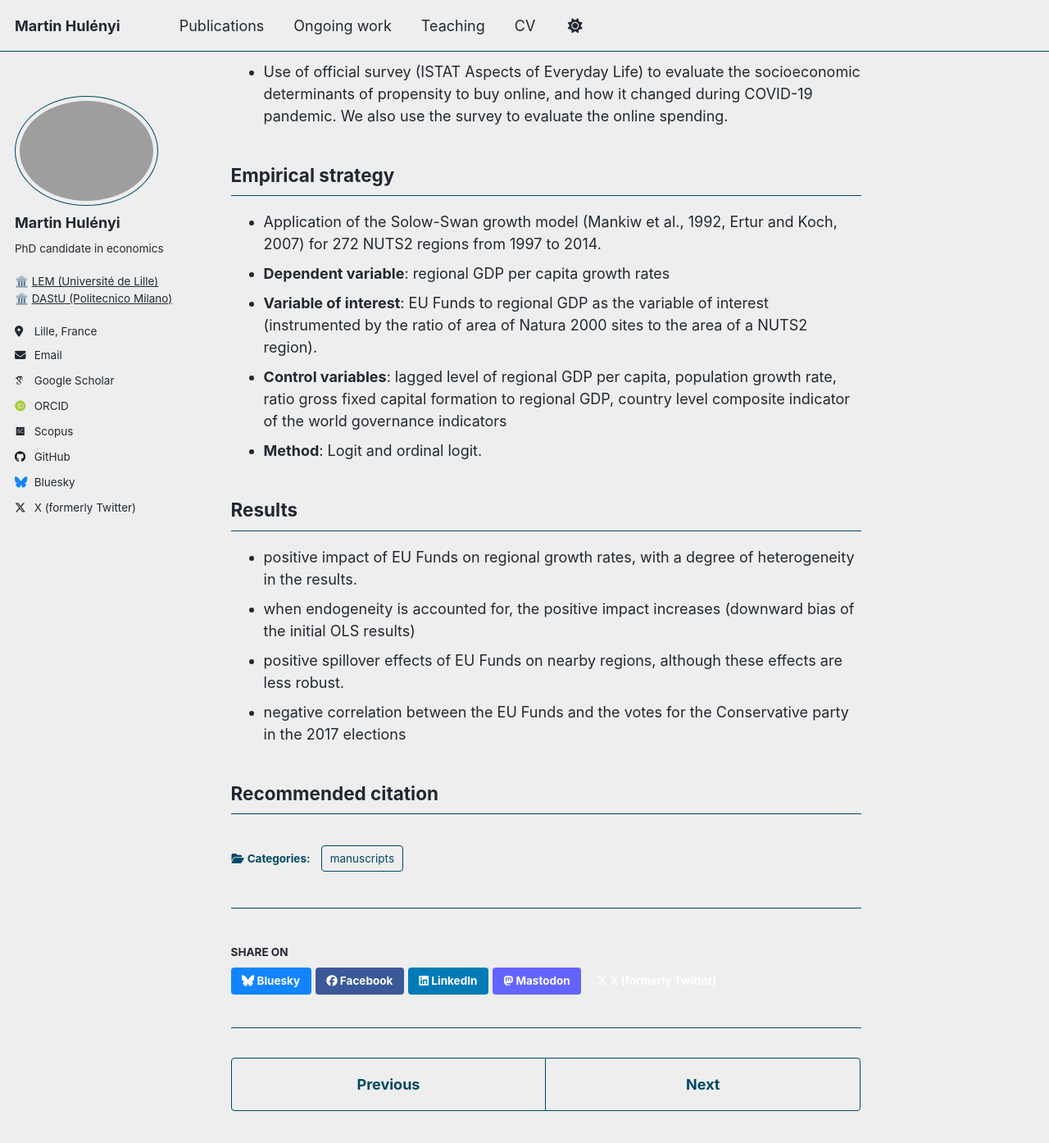
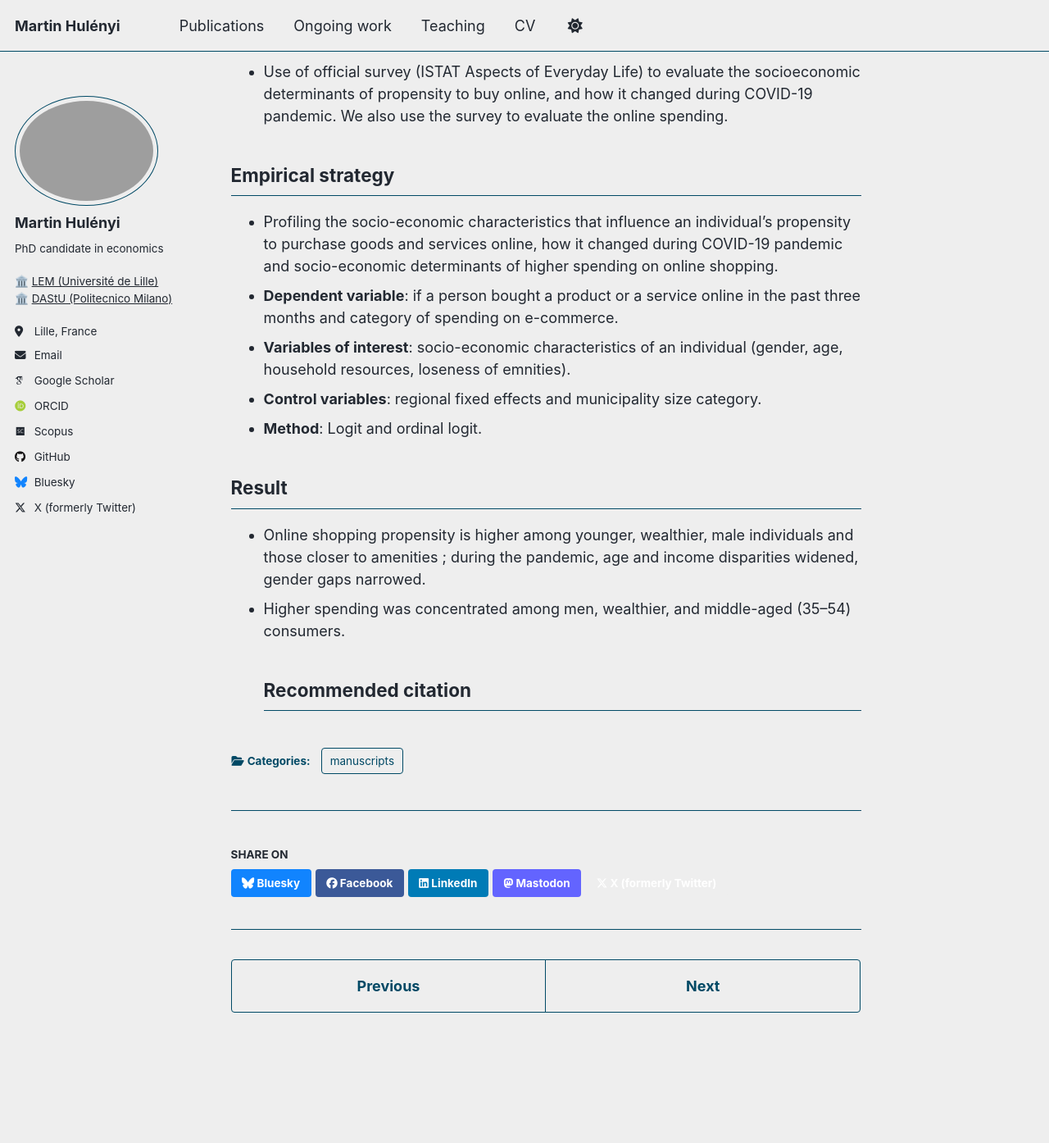
Before and after one commit to martinhulenyi/martinhulenyi.github.io, a Jekyll site: the page built from _ongoing_work/03_e-commerce_profile.md, in a window 1280 px wide and 1400 px high, scrolled down 995 px. Shown: the top 1394 px of the window at 82% size. Built offline with Jekyll 4.4.1, drawn with Linux system fonts in a browser that asks for light colours; some web fonts are replaced; a script that is not in the unit is left out.

Commit message:
Update 03_e-commerce_profile.md

```diff
--- a/_ongoing_work/03_e-commerce_profile.md
+++ b/_ongoing_work/03_e-commerce_profile.md
@@ -26,17 +26,14 @@ The rise of digitalisation is closely linked to the expansion of B2C e-commerce,
 - Use of official survey (ISTAT Aspects of Everyday Life) to evaluate the socioeconomic determinants of propensity to buy online, and how it changed during COVID-19 pandemic. We also use the survey to evaluate the online spending.
 
 ## Empirical strategy
-- Application of the Solow-Swan growth model (Mankiw et al., 1992, Ertur and Koch, 2007) for 272 NUTS2 regions from 1997 to 2014.
-- **Dependent variable**: regional GDP per capita growth rates
-- **Variable of interest**: EU Funds to regional GDP as the variable of interest (instrumented by the ratio of area of Natura 2000 sites to the area of a NUTS2 region).
-- **Control variables**: lagged level of regional GDP per capita,  population growth rate, ratio gross fixed capital formation to regional GDP, country level composite indicator of the world governance indicators
+- Profiling the socio-economic characteristics that influence an individual's propensity to purchase goods and services online, how it changed during COVID-19 pandemic and socio-economic determinants of higher spending on online shopping.
+- **Dependent variable**: if a person bought a product or a service online in the past three months and category of spending on e-commerce.
+- **Variables of interest**: socio-economic characteristics of an individual (gender, age, household resources, loseness of emnities).
+- **Control variables**: regional fixed effects and municipality size category.
 - **Method**: Logit and ordinal logit.
 
-## Results
-- positive impact of EU Funds on regional growth rates, with a degree of heterogeneity in the results.
-- when endogeneity is accounted for, the positive impact increases (downward bias of the initial OLS results)
-- positive spillover effects of EU Funds on nearby regions, although these effects are less robust.
-- negative correlation between the EU Funds and the votes for the Conservative party in the 2017 elections
-
+## Result
+- Online shopping propensity is higher among younger, wealthier, male individuals and those closer to amenities ; during the pandemic, age and income disparities widened, gender gaps narrowed.
+- Higher spending was concentrated among men, wealthier, and middle-aged (35–54) consumers.
 ## Recommended citation
 {{ page.citation }}
```
